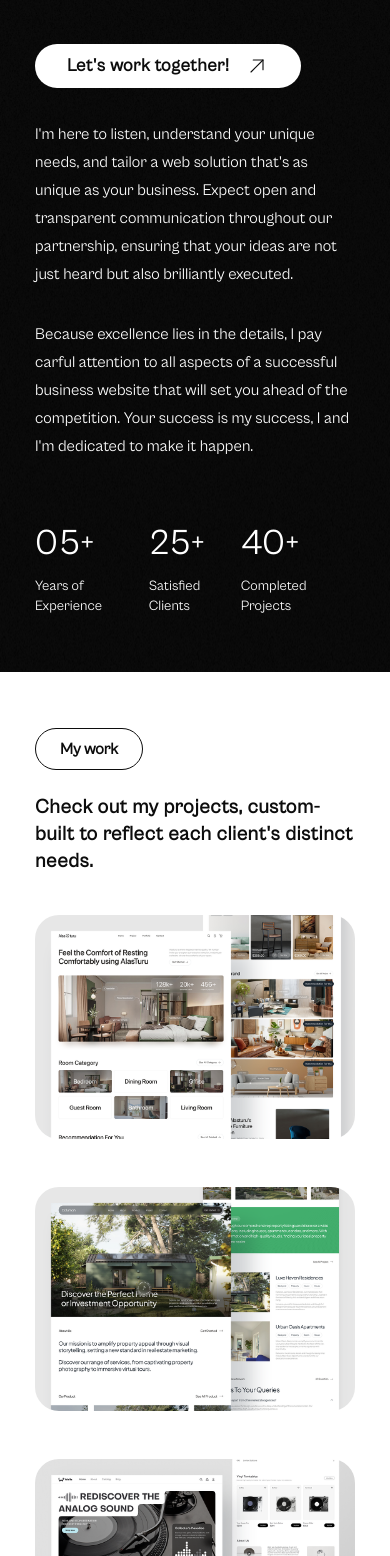
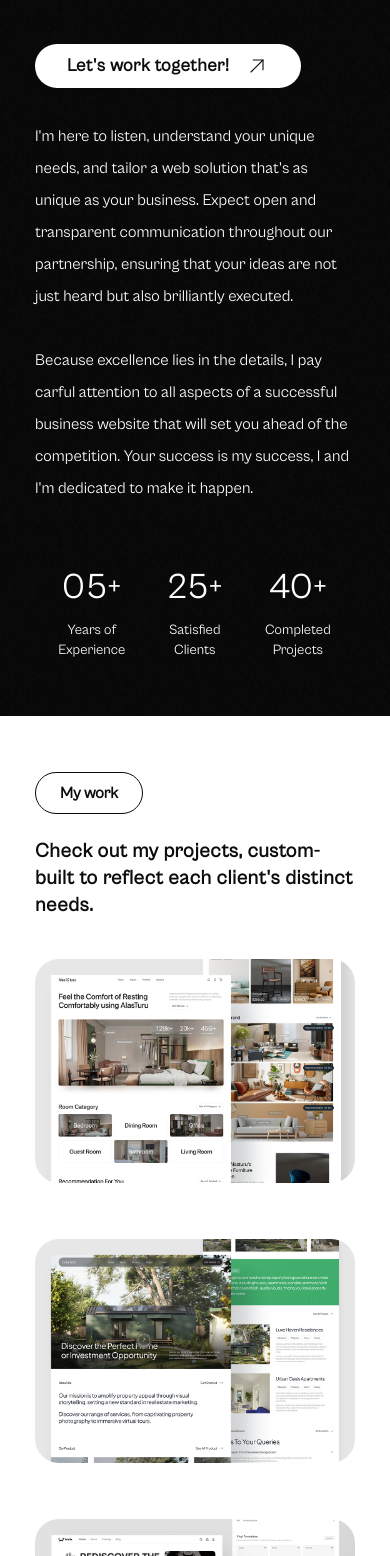
Before and after one commit to Abdallah01win/Portfolio, a Vue app: page / in a window 390 px wide. Shown: the part 2232-3788 px from the top of the page. Built offline with nearby package versions, Linux system fonts and the light colour scheme.

Commit message:
Experiance stats responsivness

```diff
--- a/src/components/ExperienceSection.vue
+++ b/src/components/ExperienceSection.vue
@@ -27,7 +27,7 @@ const address = import.meta.env.VITE_MAIL_TO_ADDRESS
                     </a>
                 </div>
 
-                <div class="leading-7 sm:leading-8 text-base sm:text-lg font-medium">
+                <div class="leading-8 text-base sm:text-lg font-medium">
                     <p class="mb-8">
                         I'm here to listen, understand your unique needs, and tailor a web solution that's as unique as your
                         business. Expect open and transparent communication throughout our partnership, ensuring that your
@@ -42,7 +42,7 @@ const address = import.meta.env.VITE_MAIL_TO_ADDRESS
                 </div>
             </div>
             <div
-                class="flex items-center justify-between mt-16 text-4xl sm:text-5xl md:text-6xl lg:text-7xl">
+                class="flex items-center justify-between mt-16 text-4xl sm:text-5xl md:text-6xl lg:text-7xl max-sm:text-center">
                 <div>
                     <div class="mb-3 font-medium">05+</div>
                     <div class="text-sm sm:text-base md:text-lg lg:text-xl">Years of Experience</div>
--- a/src/components/projects/Projects.vue
+++ b/src/components/projects/Projects.vue
@@ -37,15 +37,16 @@ const resetProject = () => {
       </p>
     </div>
 
-    <div class="grid grid-cols-1 lg:grid-cols-2 gap-12 xs:gap-14 sm:gap-16 lg:gap-12">
+    <div class="grid grid-cols-1 lg:grid-cols-2 gap-14 sm:gap-16 lg:gap-12">
       <div v-for="(item, index) in projects" :key="item.title"
         class="rounded-3xl h-56 sm:h-72 md:h-80 lg:h-72 xl:h-80 2xl:h-96 overflow-hidden bg-cover"
         :style="{ 'background-image': `url(${item.images[0]})` }" @mouseenter="showDiv[index] = true"
         @mouseleave="showDiv[index] = false">
 
         <div v-show="showDiv[index]" class="h-full bg-myGray-500/30 flex items-center justify-center transition-opacity">
-          <div class="glass rounded-full p-8 hover:scale-[1.1] transition-all cursor-pointer" @click="showPreview(index)">
-            <ArrowUp class="w-14 text-myWhite" />
+          <div class="glass rounded-full p-6 sm:p-8 hover:scale-[1.1] transition-all cursor-pointer"
+            @click="showPreview(index)">
+            <ArrowUp class="w-12 sm:w-14 text-myWhite" />
           </div>
         </div>
       </div>
--- a/src/components/projects/components/Preview.vue
+++ b/src/components/projects/components/Preview.vue
@@ -46,8 +46,8 @@ const options = {
 
         <Splide :options="options" aria-label="projectImages">
             <SplideSlide v-for="(image, index) in project.images" :key="index">
-                <div class="xl:max-w-[1024px] 2xl:max-w-[1280px] mx-auto">
-                    <img :src="image" :alt="project?.title" class="w-full h-screen">
+                <div class="xl:max-w-[1024px] 2xl:max-w-[1280px] mx-auto flex items-center h-screen">
+                    <img :src="image" :alt="project?.title" class="w-full h-[65%] md:h-screen">
                 </div>
             </SplideSlide>
         </Splide>
```
